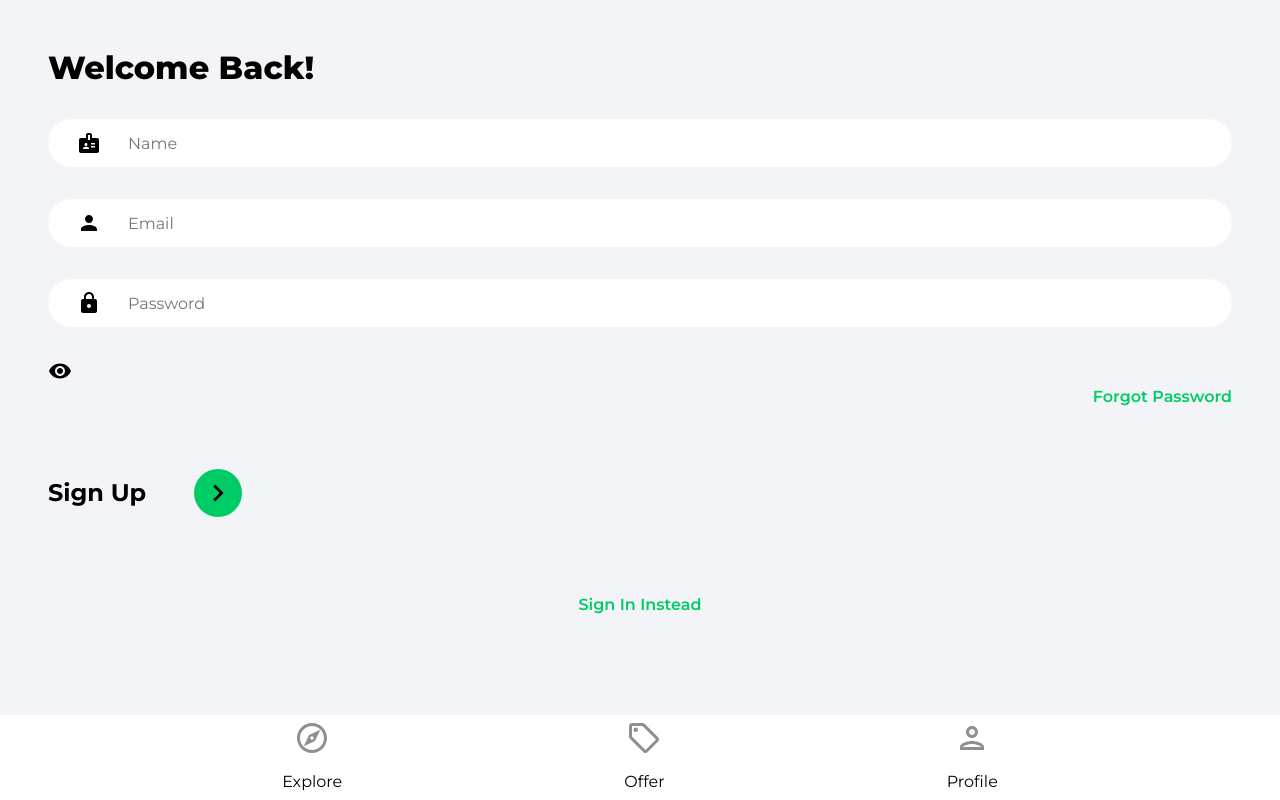
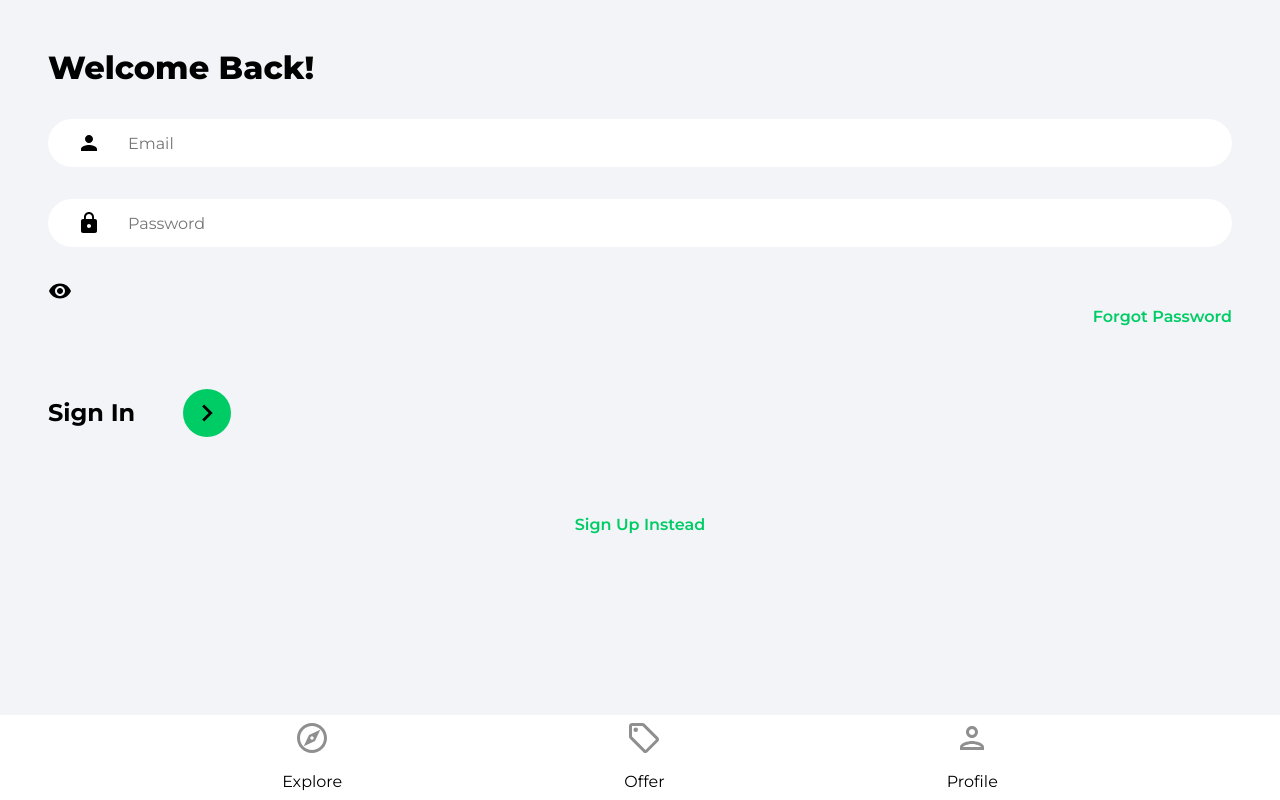
Before and after one commit to ElJefe111944/house-marketplace, a React (Create React App) app: page /sign-in in a window 1280 px wide. Built offline with nearby package versions, Linux system fonts and the light colour scheme.

Commit message:
Sign in functionality added to signin page

```diff
--- a/src/App.js
+++ b/src/App.js
@@ -3,7 +3,7 @@ import Explore from "./pages/Explore";
 import Offers from "./pages/Offers";
 import Signin from "./pages/Signin";
 import Signup from "./pages/Signup";
-// import Profile from "./pages/Profile";
+import Profile from "./pages/Profile";
 import ForgotPassword from "./pages/ForgotPassword";
 import Navbar from "./components/Navbar";
 
@@ -14,8 +14,8 @@ function App() {
         <Routes>
           <Route path="/" element={<Explore />} />
           <Route path="/offers" element={<Offers />} />
-          <Route path="/profile" element={<Signin />} />
-          <Route path="/sign-in" element={<Signup />} />
+          <Route path="/profile" element={<Profile />} />
+          <Route path="/sign-in" element={<Signin />} />
           <Route path="/sign-up" element={<Signup />} />
           <Route path="/forgotten-password" element={<ForgotPassword />} />
         </Routes>
--- a/src/pages/Signin.jsx
+++ b/src/pages/Signin.jsx
@@ -1,25 +1,43 @@
 import { useState } from 'react';
 import { Link, useNavigate } from 'react-router-dom';
+import { getAuth, signInWithEmailAndPassword } from "firebase/auth";
 import { ReactComponent as ArrowRightIcon } from '../assets/svg/keyboardArrowRightIcon.svg';
 import VisibilityIcon from '../assets/svg/visibilityIcon.svg';
 
 
 function Signin() {
-  const [showPassword,setShowPassword] = useState(false);
-  const [formData,setFormData] = useState({
+  const [showPassword, setShowPassword] = useState(false);
+  const [formData, setFormData] = useState({
     email: '',
     password: ''
   });
 
   const { email, password } = formData;
 
-  const navigate =  useNavigate();
+  const navigate = useNavigate();
 
   const onChange = (e) => {
     setFormData((prevState) => ({
       ...prevState,
       [e.target.id]: e.target.value,
     }))
+  };
+
+  const onSubmit = async (e) => {
+    e.preventDefault();
+
+    try {
+      const auth = getAuth();
+
+      const userCredential = await signInWithEmailAndPassword(auth, email, password);
+
+      if (userCredential.user) {
+        navigate('/');
+      };
+
+    } catch (error) {
+      console.error();
+    }
   };
 
 
@@ -31,7 +49,7 @@ function Signin() {
             Welcome Back!
           </p>
         </header>
-        <form>
+        <form onSubmit={onSubmit}>
           <input type="email" className="emailInput" placeholder='Email' id='email' value={email} onChange={onChange}/>
           <div className="passwordInputDiv">
             <input type={showPassword ? 'text' : 'password'} className='passwordInput' placeholder='Password' id='password' value={password} onChange={onChange} />
```
